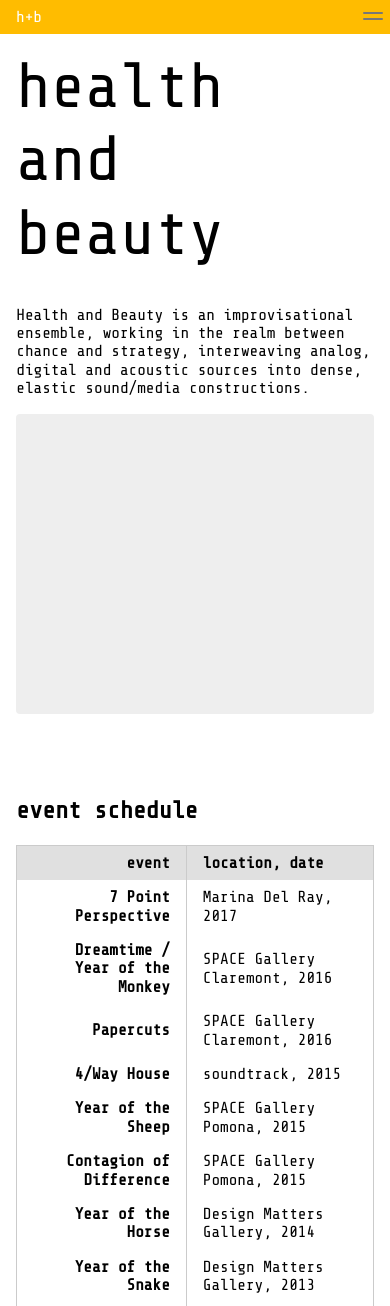
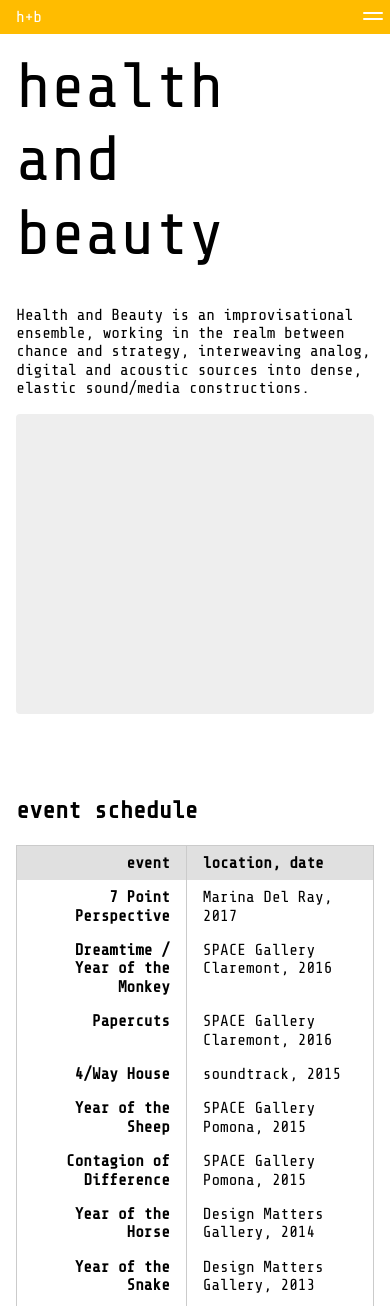
Before and after one commit to health-and-beauty/website-healthandbeauty, a plain HTML site: page index.html in a window 390 px wide. Shown: the top 1306 px of the page. Drawn offline with nearby package versions, Linux system fonts and the light colour scheme.

Commit message:
Change table rows to vertical alignment

```diff
--- a/index.html
+++ b/index.html
@@ -62,7 +62,7 @@
 }
 
 .custom-toggle .bar {
-    background-color: #777;
+    background-color: #fff;
     display: block;
     width: 20px;
     height: 2px;
@@ -97,14 +97,18 @@
     transform: rotate(-45deg);
 }
 
-table tr th:first-child {
+.custom-event-table tr th:first-child {
     font-weight: bold;
     text-align: right;
 }
 
-table tr td:first-child {
+.custom-event-table tr td:first-child {
     font-weight: bold;
     text-align: right;
+}
+
+.custom-event-table tr td {
+    vertical-align: top;
 }
 
 @media (max-width: 47.999em) {
@@ -166,7 +170,7 @@ table tr td:first-child {
     <div class="pure-u-1-24 pure-u-md-1-6"></div>
     <div class="pure-u-11-12 pure-u-md-2-3">
     <h2>event schedule</h2>
-    <table class="pure-table" style="width: 100%;">
+    <table class="pure-table custom-event-table" style="width: 100%;">
         <thead>
             <tr>
                 <th>event</th>
```
